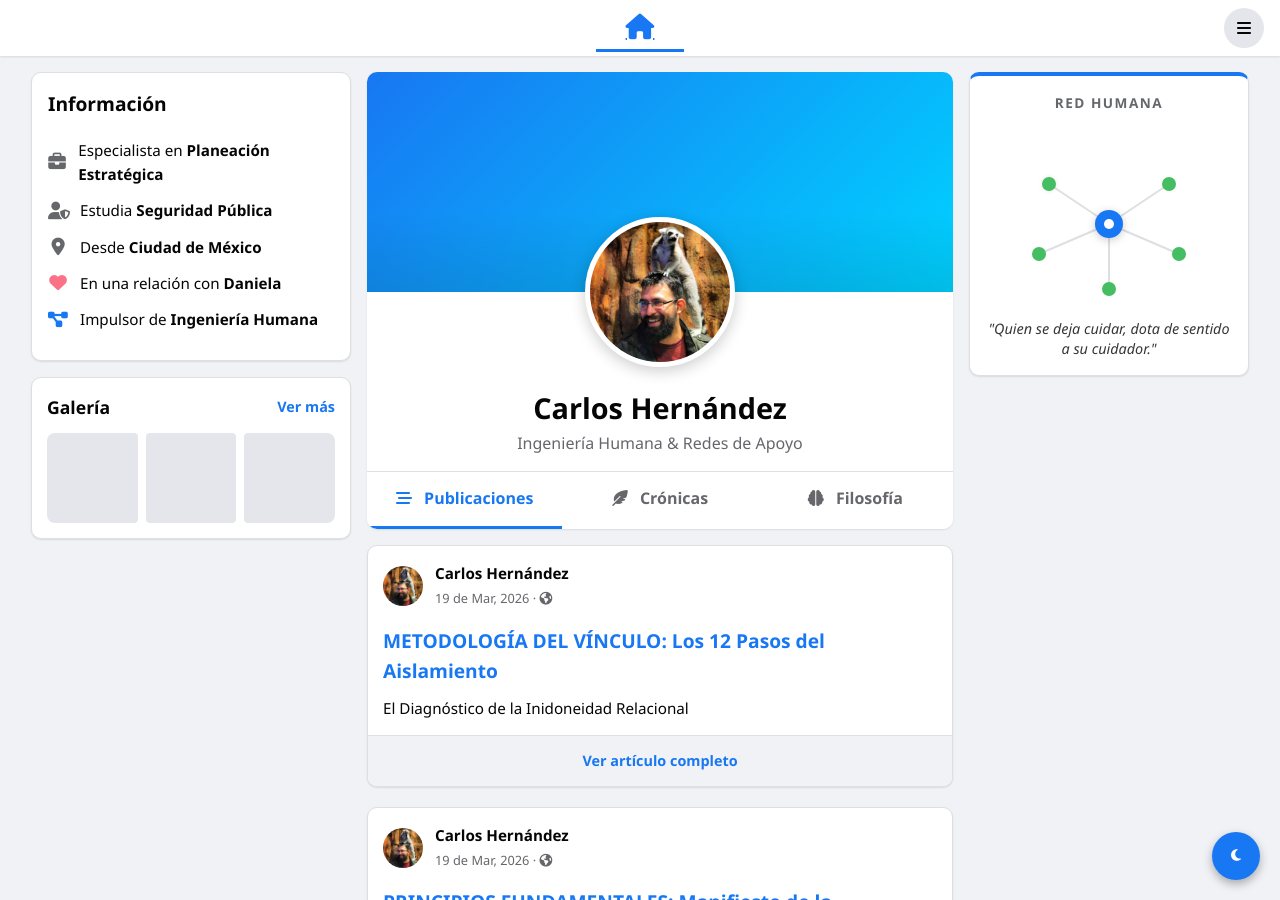
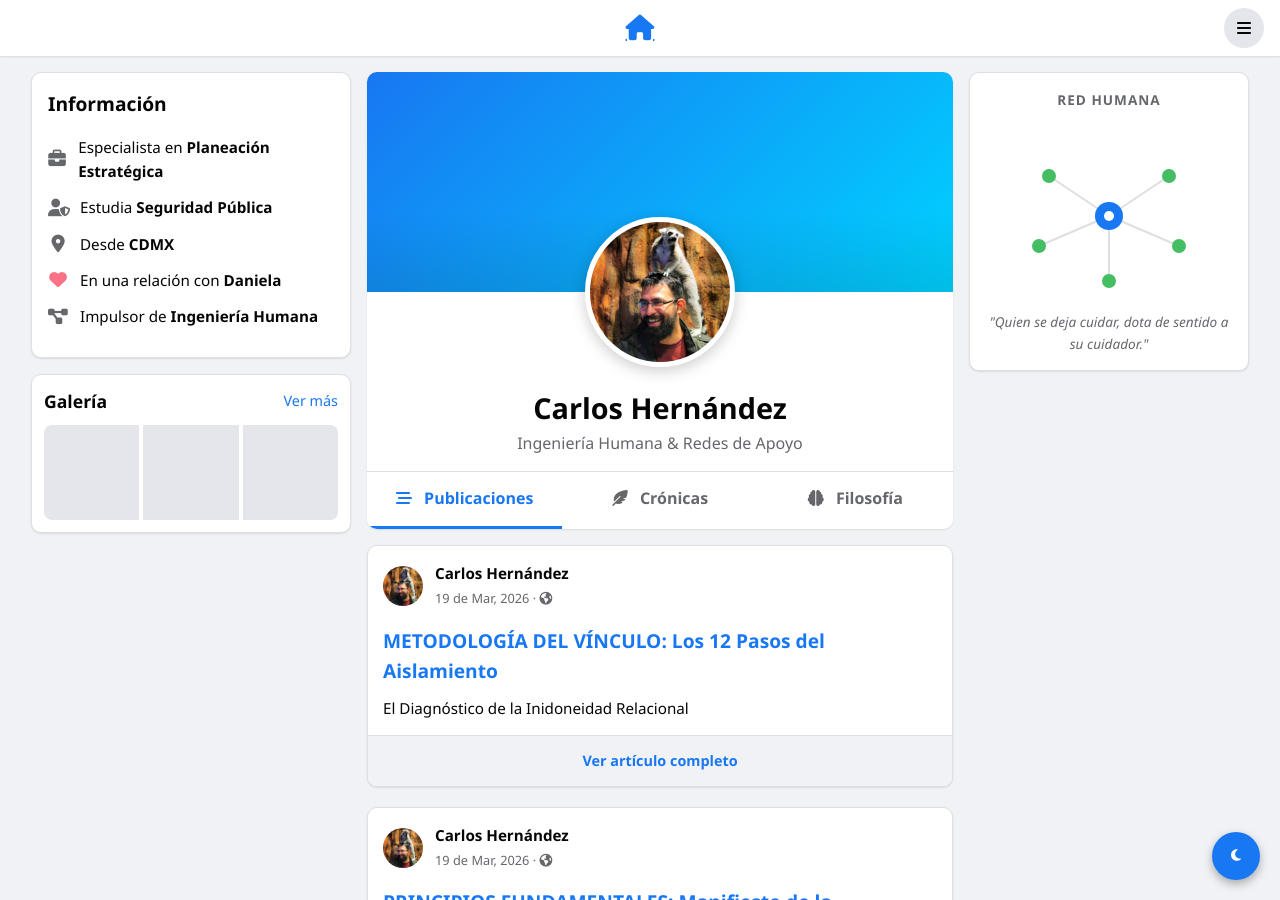
Before and after one commit to cafrhein/muro, a Jekyll site: the page built from index.html, in a window 1280 px wide and 900 px high. Built offline with Jekyll 4.4.1, drawn with Linux system fonts in a browser that asks for light colours.

Commit message:
Update default.html

```diff
--- a/_layouts/default.html
+++ b/_layouts/default.html
@@ -21,17 +21,16 @@
     </button>
 
     <header class="fb-header">
-        <div style="display: flex; align-items: center; min-width: 40px;">
-            </div>
+        <div style="min-width: 40px;"></div>
 
         <nav style="display: flex; justify-content: center; flex: 1;">
-            <a href="{{ '/' | relative_url }}" style="color: var(--fb-blue); font-size: 1.6rem; padding: 10px 30px; border-bottom: 3px solid var(--fb-blue); display: flex; align-items: center;" title="Inicio">
+            <a href="{{ '/' | relative_url }}" style="color: var(--fb-blue); font-size: 1.6rem; display: flex; align-items: center;" title="Inicio">
                 <i class="fas fa-home"></i>
             </a>
         </nav>
 
-        <div style="display: flex; gap: 10px; align-items: center;">
-            <div id="menu-toggle" class="header-icon-btn" style="width: 40px; height: 40px; background: var(--fb-hover); border-radius: 50%; display: flex; align-items: center; justify-content: center; color: var(--fb-text); cursor: pointer; transition: 0.2s;">
+        <div style="display: flex; align-items: center;">
+            <div id="menu-toggle" style="width: 40px; height: 40px; background: var(--fb-hover); border-radius: 50%; display: flex; align-items: center; justify-content: center; color: var(--fb-text); cursor: pointer;">
                 <i class="fas fa-bars"></i>
             </div>
         </div>
@@ -40,25 +39,25 @@
     <div class="fb-container">
         <aside class="fb-left" id="fb-left">
             <div class="fb-card">
-                <h3 style="font-size: 1.2rem; margin-bottom: 18px; font-weight: 800;">Información</h3>
+                <h3 style="font-size: 1.2rem; margin-bottom: 15px; font-weight: 800;">Información</h3>
                 <ul class="intro-list">
-                    <li class="intro-item"><i class="fas fa-briefcase" style="color: #65676b;"></i> <span>Especialista en <strong>Planeación Estratégica</strong></span></li>
-                    <li class="intro-item"><i class="fas fa-user-shield" style="color: #65676b;"></i> <span>Estudia <strong>Seguridad Pública</strong></span></li>
-                    <li class="intro-item"><i class="fas fa-map-marker-alt" style="color: #65676b;"></i> <span>Desde <strong>Ciudad de México</strong></span></li>
+                    <li class="intro-item"><i class="fas fa-briefcase"></i> <span>Especialista en <strong>Planeación Estratégica</strong></span></li>
+                    <li class="intro-item"><i class="fas fa-user-shield"></i> <span>Estudia <strong>Seguridad Pública</strong></span></li>
+                    <li class="intro-item"><i class="fas fa-map-marker-alt"></i> <span>Desde <strong>CDMX</strong></span></li>
                     <li class="intro-item"><i class="fas fa-heart" style="color: #fb7185;"></i> <span>En una relación con <strong>Daniela</strong></span></li>
-                    <li class="intro-item"><i class="fas fa-project-diagram" style="color: #1877f2;"></i> <span>Impulsor de <strong>Ingeniería Humana</strong></span></li>
+                    <li class="intro-item"><i class="fas fa-project-diagram"></i> <span>Impulsor de <strong>Ingeniería Humana</strong></span></li>
                 </ul>
             </div>
 
-            <div class="fb-card" style="padding: 15px;">
-                <div style="display: flex; justify-content: space-between; align-items: center; margin-bottom: 12px;">
+            <div class="fb-card" style="padding: 12px;">
+                <div style="display: flex; justify-content: space-between; align-items: center; margin-bottom: 10px;">
                     <h3 style="font-size: 1.1rem; font-weight: 800;">Galería</h3>
-                    <a href="#" style="color: var(--fb-blue); text-decoration: none; font-size: 0.9rem; font-weight: 600;">Ver más</a>
+                    <a href="#" style="color: var(--fb-blue); text-decoration: none; font-size: 0.9rem;">Ver más</a>
                 </div>
-                <div style="display: grid; grid-template-columns: repeat(3, 1fr); gap: 8px; border-radius: 8px; overflow: hidden;">
-                    <div style="aspect-ratio: 1; background: var(--fb-hover); border-radius: 4px;"></div>
-                    <div style="aspect-ratio: 1; background: var(--fb-hover); border-radius: 4px;"></div>
-                    <div style="aspect-ratio: 1; background: var(--fb-hover); border-radius: 4px;"></div>
+                <div style="display: grid; grid-template-columns: repeat(3, 1fr); gap: 4px; border-radius: 8px; overflow: hidden;">
+                    <div style="aspect-ratio: 1; background: var(--fb-hover);"></div>
+                    <div style="aspect-ratio: 1; background: var(--fb-hover);"></div>
+                    <div style="aspect-ratio: 1; background: var(--fb-hover);"></div>
                 </div>
             </div>
         </aside>
@@ -68,8 +67,8 @@
         </main>
 
         <aside class="fb-right">
-            <div class="fb-card" style="border-top: 4px solid var(--fb-blue);">
-                <h4 style="color: var(--fb-text-sec); margin-bottom: 15px; font-size: 0.85rem; text-transform: uppercase; text-align: center; letter-spacing: 1.5px; font-weight: 800;">Red Humana</h4>
+            <div class="fb-card">
+                <h4 style="color: var(--fb-text-sec); margin-bottom: 10px; font-size: 0.85rem; text-transform: uppercase; text-align: center; letter-spacing: 1px; font-weight: 800;">Red Humana</h4>
                 <div style="display: flex; justify-content: center; padding: 15px 0;">
                     <svg viewBox="0 0 200 160" width="100%" height="160">
                         <line x1="100" y1="80" x2="40" y2="40" stroke="var(--fb-border)" stroke-width="2"/>
@@ -77,16 +76,16 @@
                         <line x1="100" y1="80" x2="30" y2="110" stroke="var(--fb-border)" stroke-width="2"/>
                         <line x1="100" y1="80" x2="170" y2="110" stroke="var(--fb-border)" stroke-width="2"/>
                         <line x1="100" y1="80" x2="100" y2="145" stroke="var(--fb-border)" stroke-width="2"/>
-                        <circle cx="40" cy="40" r="7" fill="#45bd62" style="filter: drop-shadow(0 0 2px rgba(0,0,0,0.1));"/>
+                        <circle cx="40" cy="40" r="7" fill="#45bd62"/>
                         <circle cx="160" cy="40" r="7" fill="#45bd62"/>
                         <circle cx="30" cy="110" r="7" fill="#45bd62"/>
                         <circle cx="170" cy="110" r="7" fill="#45bd62"/>
                         <circle cx="100" cy="145" r="7" fill="#45bd62"/>
-                        <circle cx="100" cy="80" r="14" fill="var(--fb-blue)" style="filter: drop-shadow(0 2px 4px rgba(0,0,0,0.2));"/>
+                        <circle cx="100" cy="80" r="14" fill="var(--fb-blue)"/>
                         <circle cx="100" cy="80" r="5" fill="white"/>
                     </svg>
                 </div>
-                <p style="font-size: 0.9rem; color: var(--fb-text); text-align: center; font-style: italic; line-height: 1.4; opacity: 0.8;">
+                <p style="font-size: 0.85rem; color: var(--fb-text-sec); text-align: center; font-style: italic;">
                     "Quien se deja cuidar, dota de sentido a su cuidador."
                 </p>
             </div>
```
Also changed, not shown: other parts of _layouts/default.html (+3 -5 lines).
